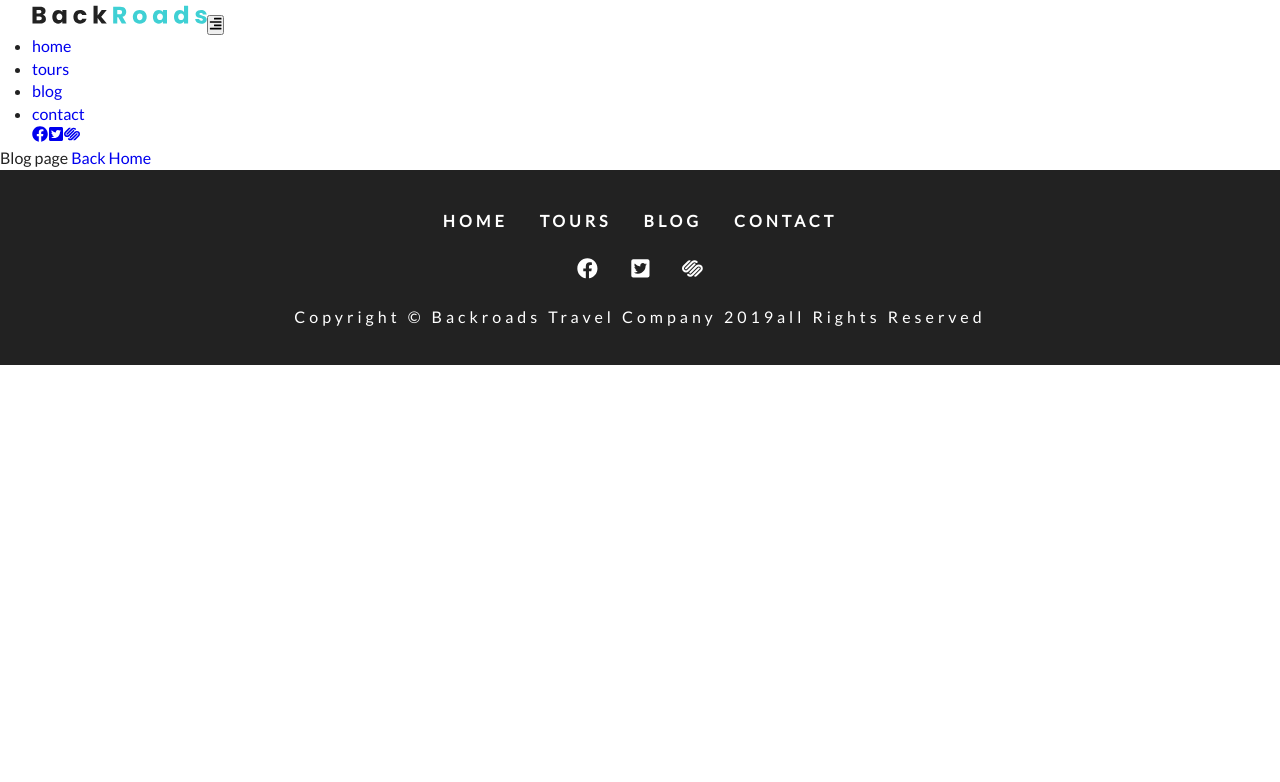
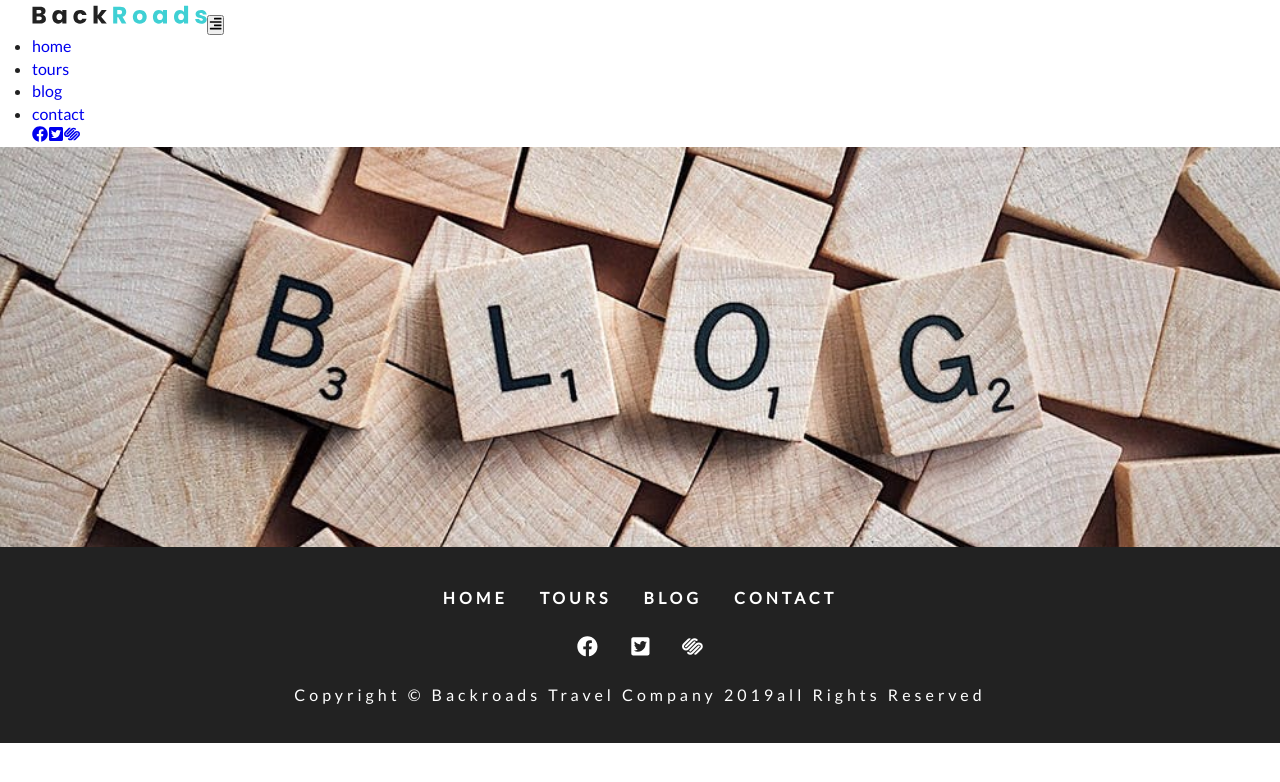
Before and after one commit to NicolaAstra/Gatsby-Company-Website, a Gatsby site: page /blog in a window 1280 px wide. Built offline with nearby package versions, Linux system fonts and the light colour scheme; Gatsby itself is replaced by a stand-in of ours.

Commit message:
setup all page background

```diff
--- a/src/pages/blog.js
+++ b/src/pages/blog.js
@@ -1,18 +1,27 @@
 import React from "react"
 import { Link } from "gatsby"
 import Layout from "../components/Layout"
+import StyledHero from "../components/StyledHero"
+import { graphql } from "gatsby"
 
-
-const blog = () => {
+const blog = ({ data }) => {
   return (
     <Layout>
-      Blog page <Link to="/"> Back Home</Link>
-
+      <StyledHero img={data.blogBcg.childImageSharp.fluid} />
     </Layout>
   )
 }
 
-
-
+export const query = graphql`
+  query {
+    blogBcg: file(relativePath: { eq: "blogBcg.jpeg" }) {
+      childImageSharp {
+        fluid(quality: 90, maxWidth: 4160) {
+          ...GatsbyImageSharpFluid_withWebp
+        }
+      }
+    }
+  }
+`
 
 export default blog
```
Also changed, not shown: src/pages/contact.js (+20 -2 lines), src/pages/tours.js (+19 -1 lines).
